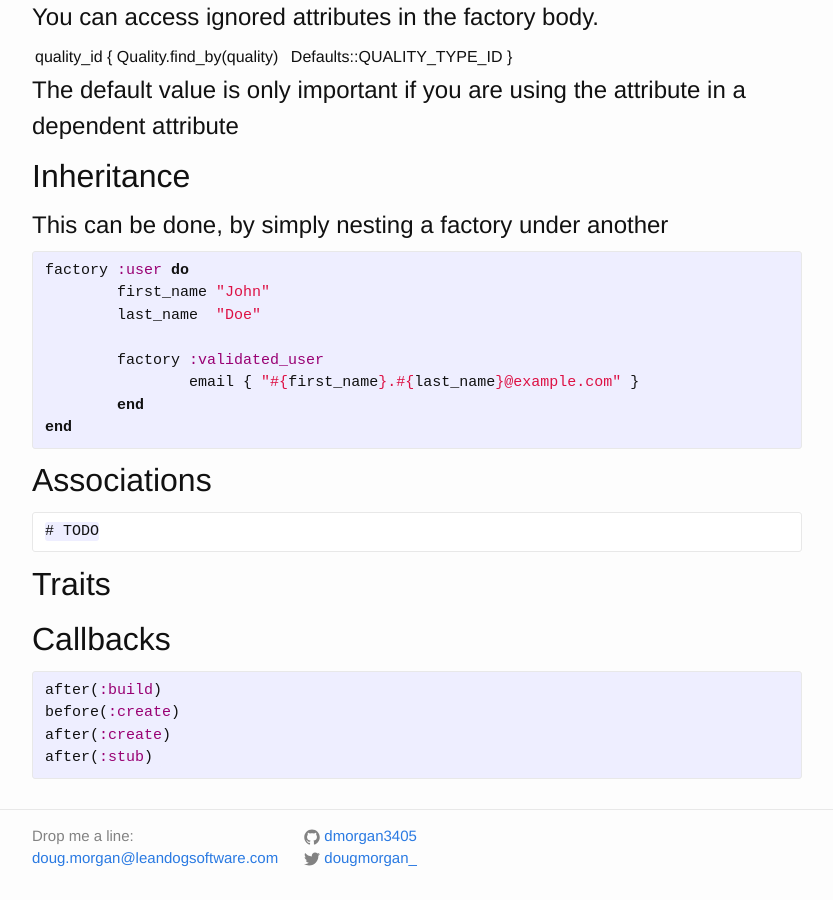
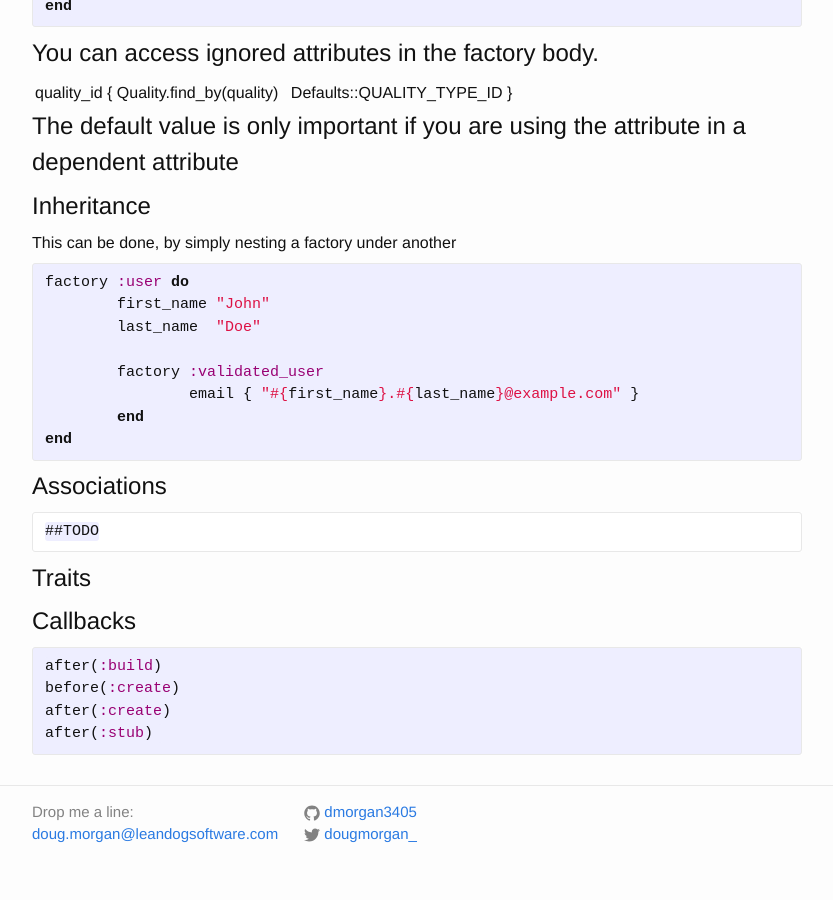
Before and after one commit to dmorgan3405/dmorgan3405.github.io, a Jekyll site: the page built from _posts/2015-03-31-factory-girl.markdown, in a window 1280 px wide and 900 px high, scrolled down 1019 px. Shown: the whole window, without its empty margins (223-1056 px from the left). Built offline with Jekyll 4.4.1, drawn with Linux system fonts in a browser that asks for light colours; after the commit the page ends 1895 px from its top, so only the background shows below that.

```diff
--- a/_posts/2015-03-31-factory-girl.markdown
+++ b/_posts/2015-03-31-factory-girl.markdown
@@ -10,23 +10,23 @@ categories: factorygirl cucumber
 She's just a factory girl,
 Living in an Active Record World
 
-## Lazy Attributes
+# Lazy Attributes
 
-#For instance, if we had an attribute called formula_name....
+##For instance, if we had an attribute called formula_name....
 
 formula_name 'Formula One'
 
-#But we want to use Faker to randomly generate it...
+##But we want to use Faker to randomly generate it...
 
 formula_name Faker::Lorem.characters(10)
 
-#However if we create two formulas they would have the same name...enter lazy attributes
+##However if we create two formulas they would have the same name...enter lazy attributes
 
 formula_name { Faker::Lorem.characters(10) }
 
-## Dependent Attributes
+# Dependent Attributes
+
 {% highlight ruby %}
-
 factory :user do
 	first_name "John"
 	last_name  "Doe"
@@ -35,11 +35,11 @@ end
 
 {% endhighlight %}
 
-## Transient Attributes
+#Transient Attributes
 
-#Static and dynamic attributes can be ignored.
+Static and dynamic attributes can be ignored.
 
-#Provide the name of the attribute to ignore and a default value.
+Provide the name of the attribute to ignore and a default value.
 
 {% highlight ruby %}
 transient do
@@ -54,9 +54,10 @@ quality_id { Quality.find_by(quality) || Defaults::QUALITY_TYPE_ID }
 
 #The default value is only important if you are using the attribute in a dependent attribute
 
-## Inheritance
+# Inheritance
 
-# This can be done, by simply nesting a factory under another
+This can be done, by simply nesting a factory under another
+
 {% highlight ruby %}
 factory :user do
 	first_name "John"
@@ -68,13 +69,13 @@ factory :user do
 end
 {% endhighlight %}
 
-## Associations
+# Associations
 
-	# TODO
+	##TODO
 
-## Traits
+# Traits
 
-## Callbacks
+# Callbacks
 
 {% highlight ruby %}
 after(:build)
```
